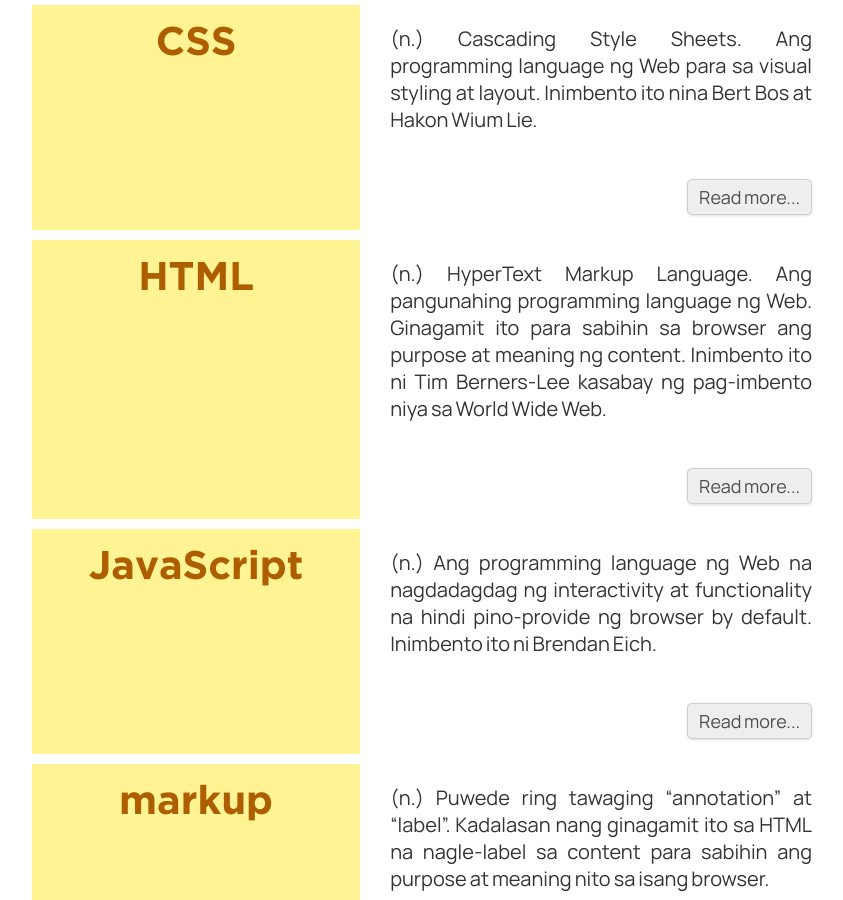
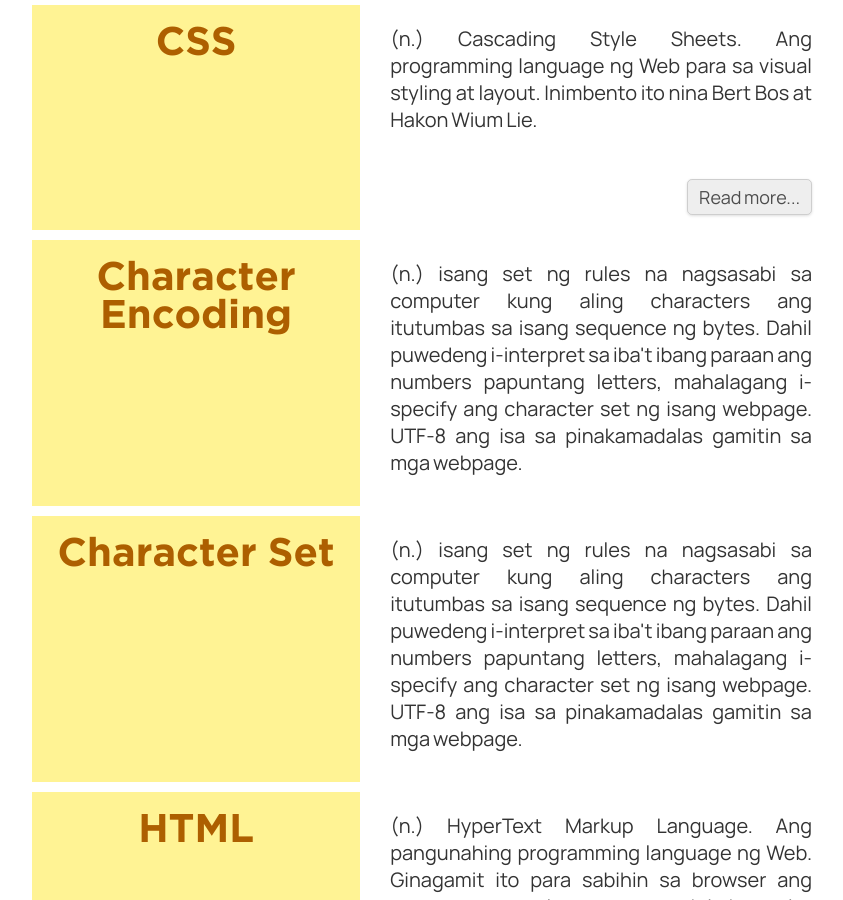
Before and after one commit to elementary/blog-template, a Jekyll site: the page built from glossary.html, in a window 1280 px wide and 900 px high, scrolled down 1178 px. Shown: the whole window, without its empty margins (208-1051 px from the left). Built offline with Jekyll 4.4.1, drawn with Linux system fonts in a browser that asks for light colours; some web fonts are replaced.

Commit message:
Added entries to glossary

```diff
--- a/_data/glossary.json
+++ b/_data/glossary.json
@@ -48,5 +48,11 @@
       "term": "Ajax",
       "meaning": "(n.) Isang technique na ginagamit para i-update ang mga parts ng isang user interface o kumuha ng data mula sa server nang hindi kinakailangang i-refresh ang buong page. <strong>Dati</strong> itong acronym para sa <i>Asynchronous JavaScript and XML</i>.",
       "link": null
+    }, {
+      "term": "Character Set",
+      "meaning": "(n.) isang set ng rules na nagsasabi sa computer kung aling characters ang itutumbas sa isang sequence ng bytes. Dahil puwedeng i-interpret sa iba't ibang paraan ang numbers papuntang letters, mahalagang i-specify ang character set ng isang webpage. UTF-8 ang isa sa pinakamadalas gamitin sa mga webpage."
+    }, {
+      "term": "Character Encoding",
+      "meaning": "(n.) isang set ng rules na nagsasabi sa computer kung aling characters ang itutumbas sa isang sequence ng bytes. Dahil puwedeng i-interpret sa iba't ibang paraan ang numbers papuntang letters, mahalagang i-specify ang character set ng isang webpage. UTF-8 ang isa sa pinakamadalas gamitin sa mga webpage."
     }
 ]
```
